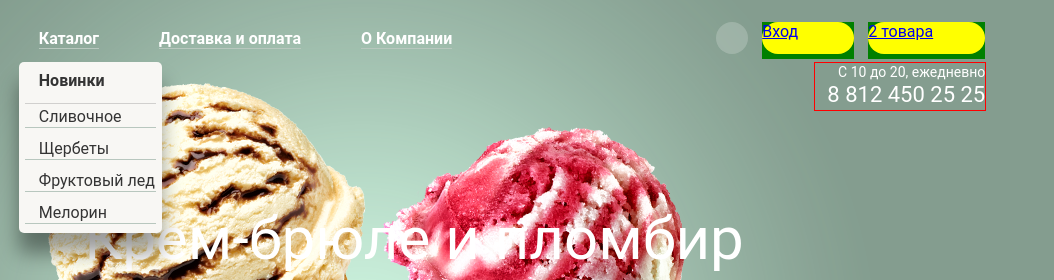
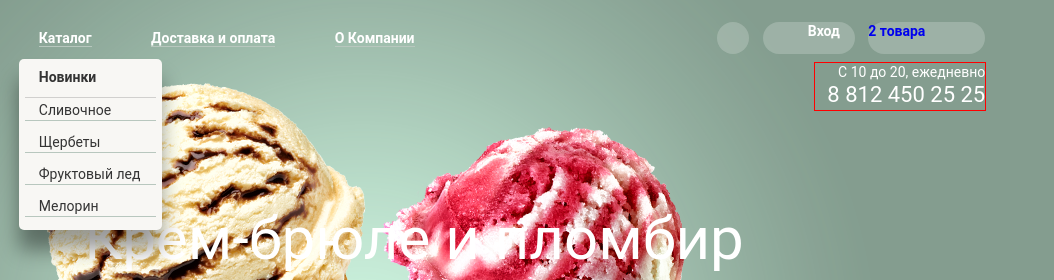
Before and after one commit to Ammodit/118601-gllacy, a plain HTML site: page index.html in a window 1280 px wide. Shown: the top 280 px of the page, 226-1280 px from the left. Drawn offline with Linux system fonts and the light colour scheme.

Commit message:
проблемы с выравниванием текста в user-block

```diff
--- a/css/style.css
+++ b/css/style.css
@@ -51,6 +51,9 @@ h2 {
 .main-header {
   position: relative;
   z-index: 3;
+  font-size: 14px;
+  line-height: 1.3;
+  color: #ffffff;
 }
 
 .main-header--index {
@@ -169,6 +172,7 @@ h2 {
 .user-block {
   float: right;
   margin-top: 22px;
+  font-weight: bold;
 }
 
 .user-block>div {
@@ -193,6 +197,18 @@ h2 {
   border-radius: 50%;
   padding-bottom: 5px;
   background: rgba(255, 255, 255, 0.2);
+  font-size: 0;
+  margin: 0;
+}
+
+.search-trigger:before {
+  content: "";
+  display: block;
+  /*Сделать иконку спрайтом*/
+}
+
+.search:hover .search-trigger {
+  background: #ffffff;
 }
 
 .search-form {
@@ -213,28 +229,34 @@ h2 {
 
 }
 
-/*Выяснить куда съехал контейнер*/
 .login {
-    background: green;
-
   box-sizing: content-box;
   position: relative;
   margin-right: 10px;
   padding-bottom: 5px;
   width: 92px;
   height: 32px;
+  vertical-align: middle;
   z-index: 2;
 }
 
 .login-trigger {
-    background: yellow;
-
-
-    display: block;
+  display: inline-block;
   margin-right: 10px;
+  padding-left: 45px;
   width: 92px;
   height: 32px;
-    border-radius: 50px 50px 50px 50px;
+  border-radius: 27px;
+  background: rgba(255, 255, 255, 0.2);
+  vertical-align: middle;
+  text-decoration: none;
+  margin: 0;
+  color: #ffffff;
+}
+
+.login-trigger>p {
+  vertical-align: middle;
+  margin: 0;
 }
 
 .login-form {
@@ -255,8 +277,6 @@ h2 {
 }
 
 .cart {
-    background: green;
-
   box-sizing: content-box;
   padding-bottom: 5px;
   position: relative;
@@ -266,13 +286,12 @@ h2 {
 }
 
 .cart-trigger {
-    background: yellow;
-
-
   display: block;
   width: 117px;
   height: 32px;
-    border-radius: 50px 50px 50px 50px;
+  border-radius: 27px;
+  background: rgba(255, 255, 255, 0.2);
+  text-decoration: none;
 }
 
 .cart-full {
--- a/index.html
+++ b/index.html
@@ -38,7 +38,7 @@
 
 				<div class="user-block">
 					<div class="search">
-						<a class="search-trigger" href="#"></a>
+						<a class="search-trigger" href="#">Поиск</a>
 						<div class="search-form">
 							<form id="search" action="#" method="get">
 								<input type="search" placeholder="Что ищем?">
@@ -47,7 +47,7 @@
 					</div>
 
 					<div class="login">
-						<a class="login-trigger" href="#">Вход</a>
+						<a class="login-trigger" href="#"><p>Вход</p></a>
 						<div class="login-form">
 							<form id="login" action="#" method="post">
 								<input name="login" placeholder="Электронная почта">
```
Lines whose indentation alone changed are shown as unchanged.
